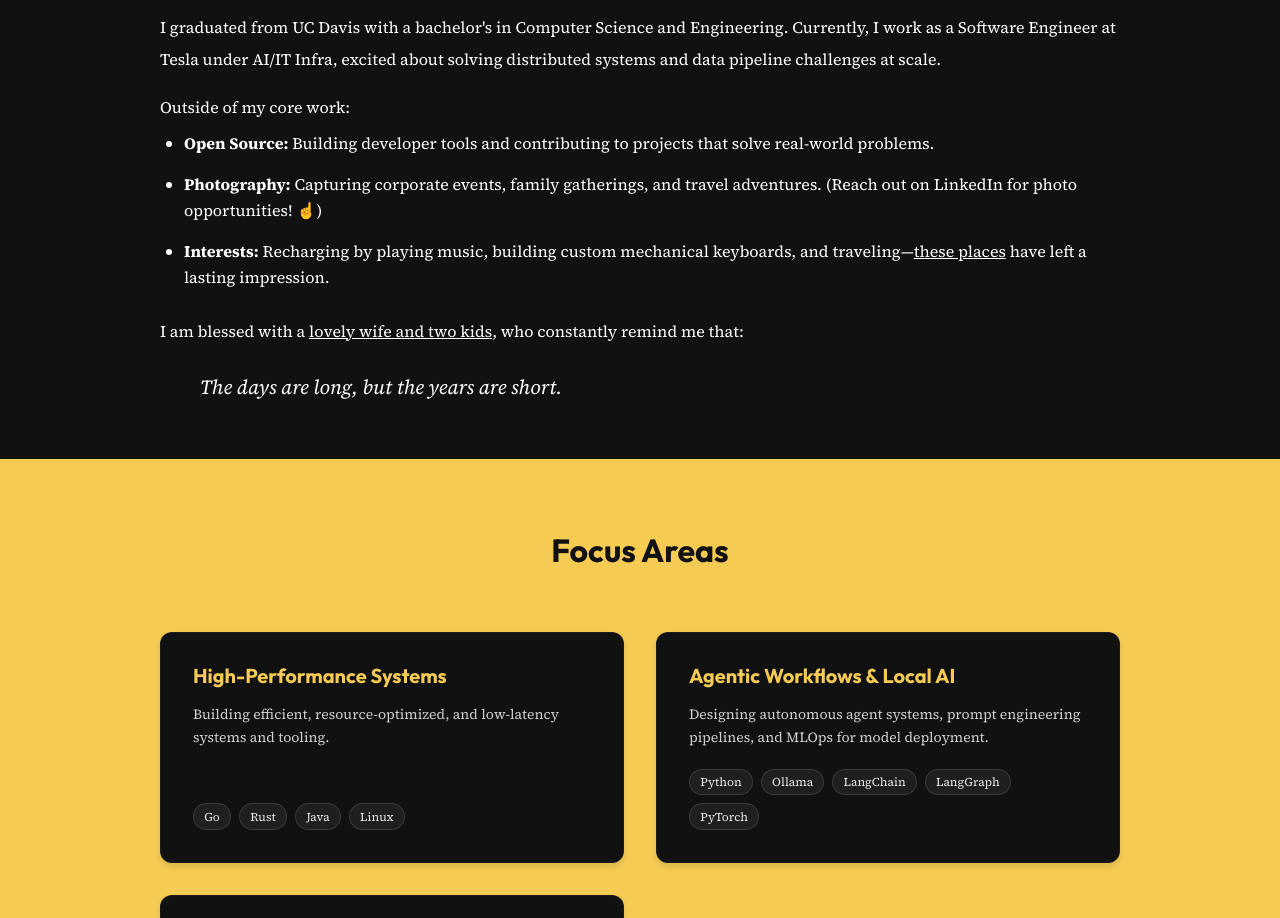
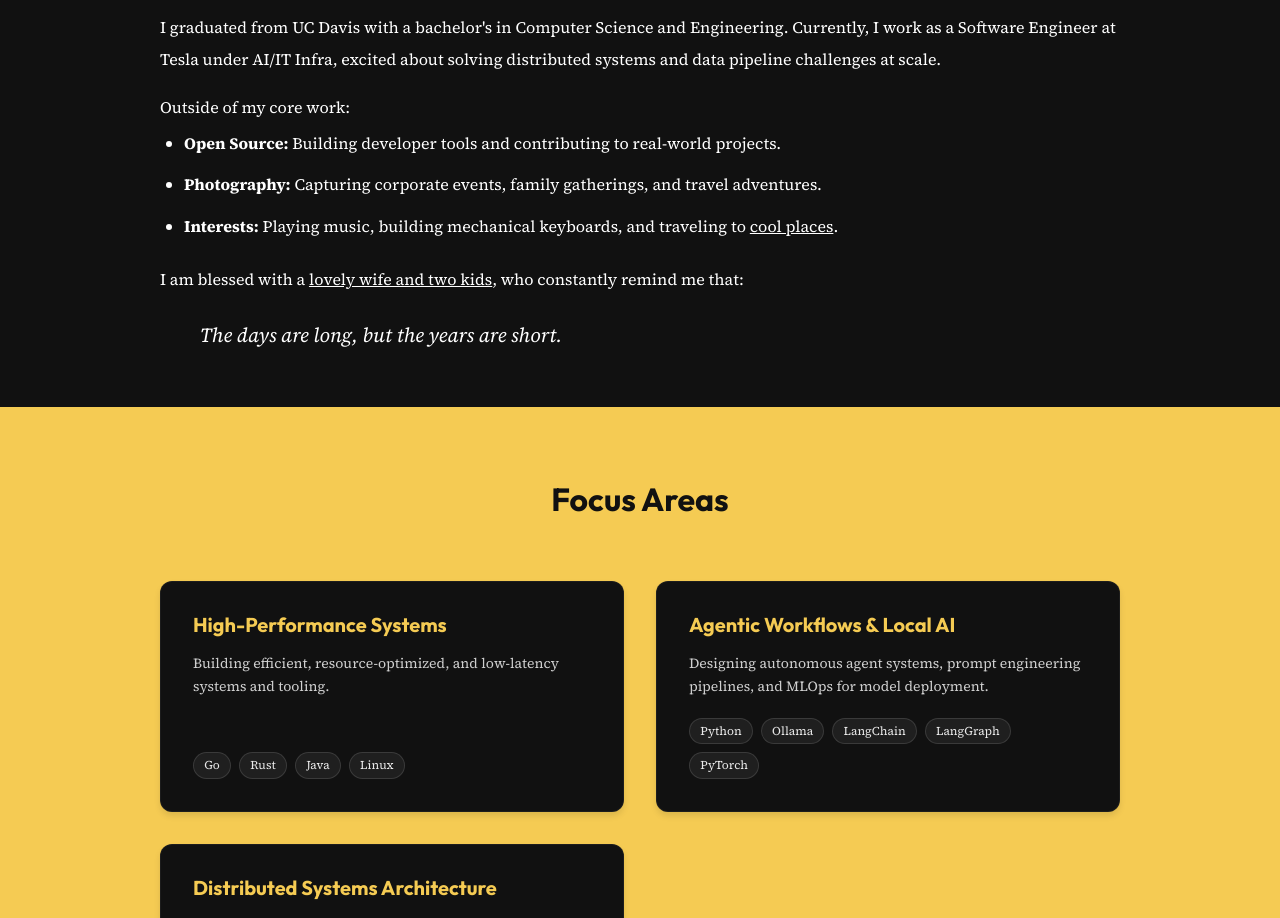
Before and after one commit to huangsam/huangsam.github.io, a SvelteKit app: page / in a window 1280 px wide. Shown: the part 800-1718 px from the top of the page. Built offline with nearby package versions, Linux system fonts and the light colour scheme.

Commit message:
Remove FingerToTop and shorten about-me

```diff
--- a/src/lib/components/FingerToTop.svelte
+++ /dev/null
@@ -1,59 +0,0 @@
-<script lang="ts">
-  // Emits a click event and scrolls to top
-  export let ariaLabel: string = 'Go to top';
-  function handleClick(e: Event) {
-    window.scrollTo({ top: 0, behavior: 'smooth' });
-    (e.currentTarget as HTMLButtonElement).blur();
-  }
-</script>
-
-<button
-  type="button"
-  class="wiggle-finger finger-btn"
-  aria-label={ariaLabel}
-  on:click={handleClick}
->
-  ☝️
-</button>
-
-<style>
-  /* Finger emoji button styling */
-  .wiggle-finger {
-    display: inline-block; /* Make button behave like inline element */
-    cursor: pointer; /* Show pointer on hover */
-    transition: transform 0.2s; /* Smooth transform transitions */
-    background: none; /* Remove default button background */
-    border: none; /* Remove default button border */
-    padding: 0; /* Remove default button padding */
-    font: inherit; /* Inherit font from parent */
-    color: inherit; /* Inherit color from parent */
-  }
-
-  /* Wiggle animation on hover/focus */
-  .wiggle-finger:hover,
-  .wiggle-finger:focus {
-    animation: wiggle 0.7s;
-  }
-
-  /* Keyframes for wiggle effect */
-  @keyframes wiggle {
-    0% {
-      transform: rotate(0deg);
-    }
-    20% {
-      transform: rotate(-20deg);
-    }
-    40% {
-      transform: rotate(20deg);
-    }
-    60% {
-      transform: rotate(-10deg);
-    }
-    80% {
-      transform: rotate(10deg);
-    }
-    100% {
-      transform: rotate(0deg);
-    }
-  }
-</style>
--- a/src/routes/+page.svelte
+++ b/src/routes/+page.svelte
@@ -5,7 +5,6 @@
   import LinkButton from '$lib/components/LinkButton.svelte';
   import FocusAreas from '$lib/components/FocusAreas.svelte';
   import FeaturedWork from '$lib/components/FeaturedWork.svelte';
-  import FingerToTop from '$lib/components/FingerToTop.svelte';
   import SocialLinks from '$lib/components/SocialLinks.svelte';
   import ProfileImage from '$lib/components/ProfileImage.svelte';
   import { EMPLOYMENT_INFO, SOCIAL_PROFILES, TRAVEL_HISTORY } from '$lib/index';
@@ -33,19 +32,15 @@
 
   <ul class="about-list">
     <li>
-      <strong>Open Source:</strong> Building developer tools and contributing to projects that solve real-world
-      problems.
+      <strong>Open Source:</strong> Building developer tools and contributing to real-world projects.
     </li>
     <li>
-      <strong>Photography:</strong> Capturing corporate events, family gatherings, and travel
-      adventures. (Reach out on LinkedIn for photo opportunities! <FingerToTop
-        ariaLabel="Go to top"
-      />)
+      <strong>Photography:</strong> Capturing corporate events, family gatherings, and travel adventures.
     </li>
     <li>
-      <strong>Interests:</strong> Recharging by playing music, building custom mechanical keyboards,
-      and traveling—<LinkButton on:click={() => (showTravel = true)}>these places</LinkButton> have left
-      a lasting impression.
+      <strong>Interests:</strong> Playing music, building mechanical keyboards, and traveling to <LinkButton
+        on:click={() => (showTravel = true)}>cool places</LinkButton
+      >.
     </li>
   </ul>
 
```
